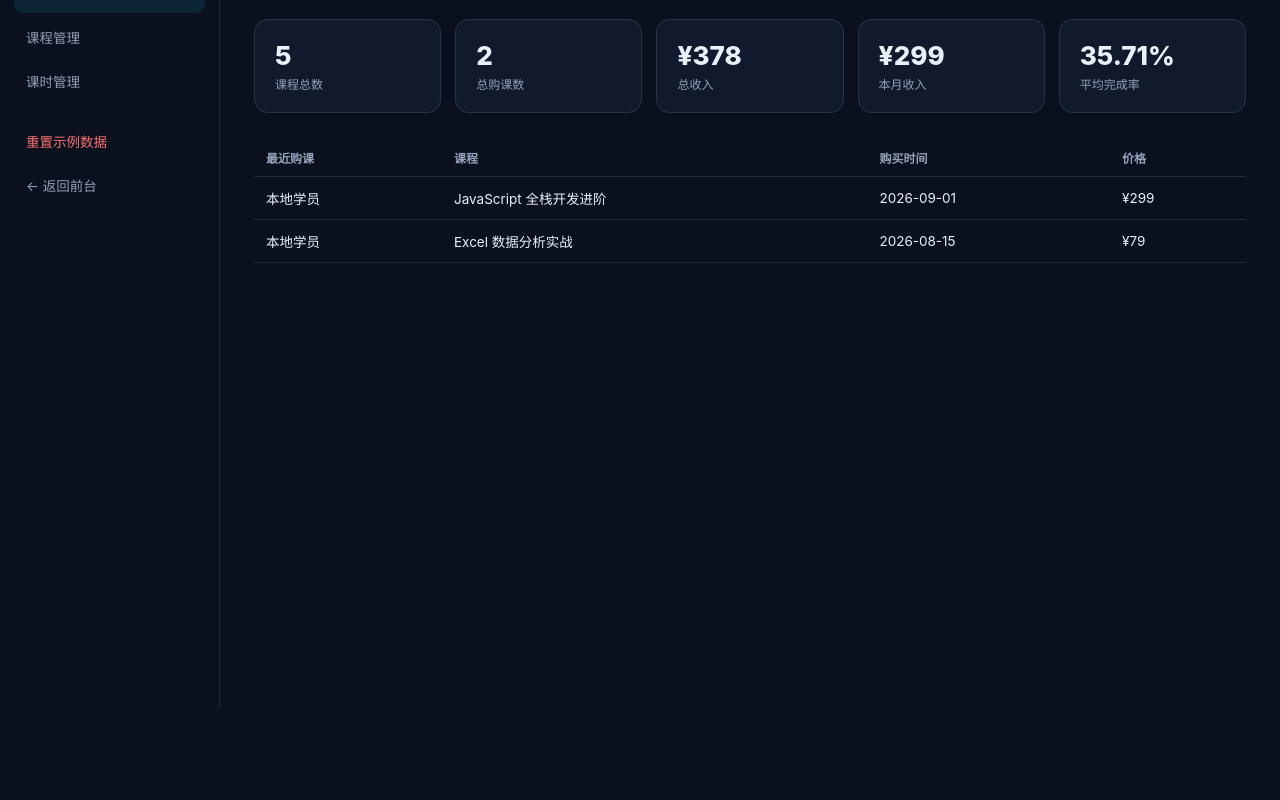
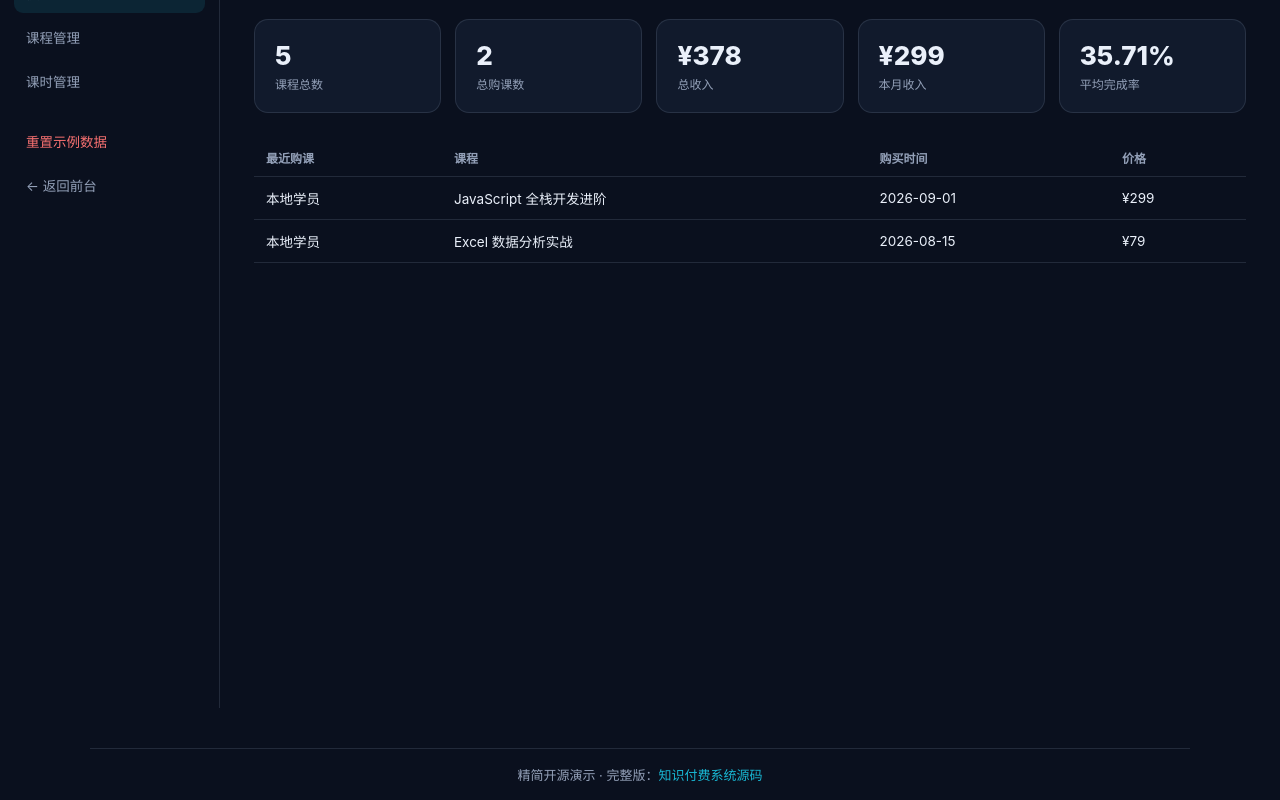
Before and after one commit to anna123123123-creator/course-lite, a plain HTML site: page admin.html in a window 1280 px wide. Shown: the part 92-892 px from the top of the page. Before the commit the page ends 800 px from the top, so only its background shows below. Drawn offline with Linux system fonts and the light colour scheme.

Commit message:
Add footer link to the full commercial product page

```diff
--- a/admin.html
+++ b/admin.html
@@ -95,5 +95,7 @@
 
   <script src="data.js"></script>
   <script src="admin.js"></script>
+
+<footer style="margin:40px auto 16px;max-width:1100px;padding:16px 20px 0;border-top:1px solid var(--line,rgba(147,160,184,.18));text-align:center;color:var(--muted,#93A0B8);font-size:13px">精简开源演示 &middot; 完整版：<a href="https://inzyxuashop.com/zhishi-fufei-yuanma.html" target="_blank" rel="noopener" style="color:var(--cyan,#19B8D4);text-decoration:none">知识付费系统源码</a></footer>
 </body>
 </html>
```
Also changed, not shown: index.html (+2 -0 lines).
